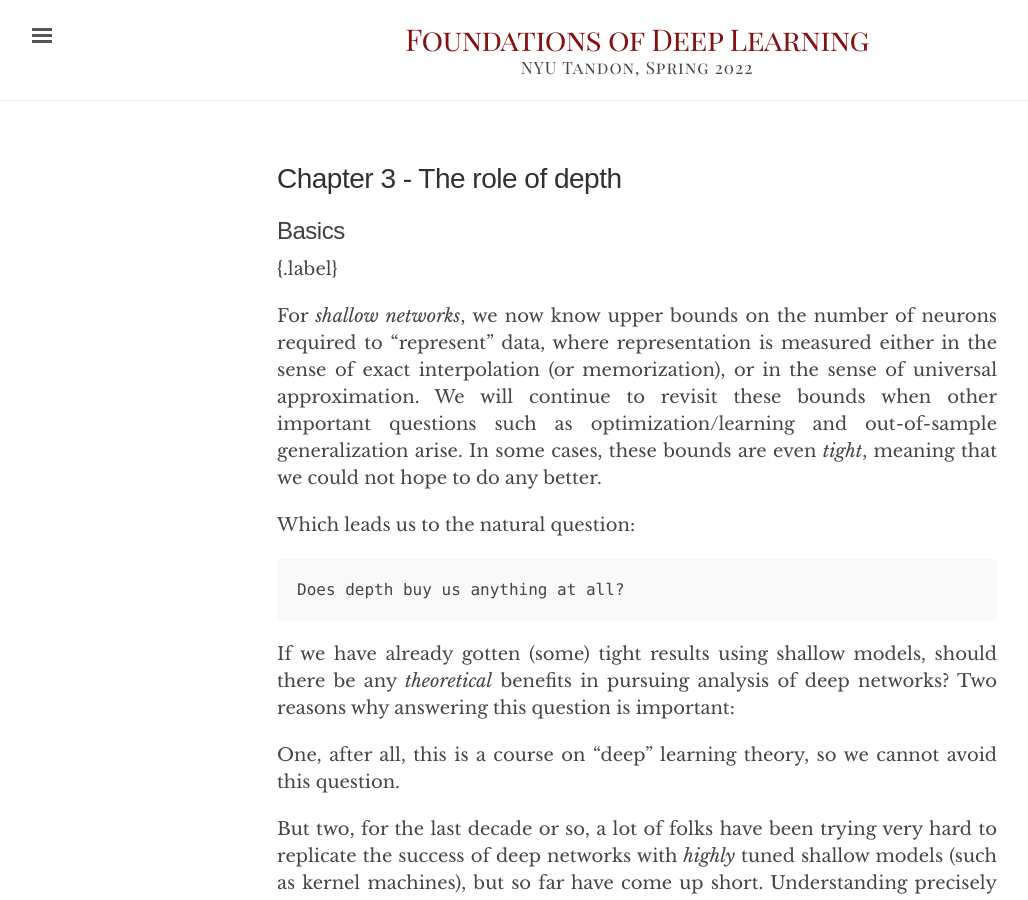
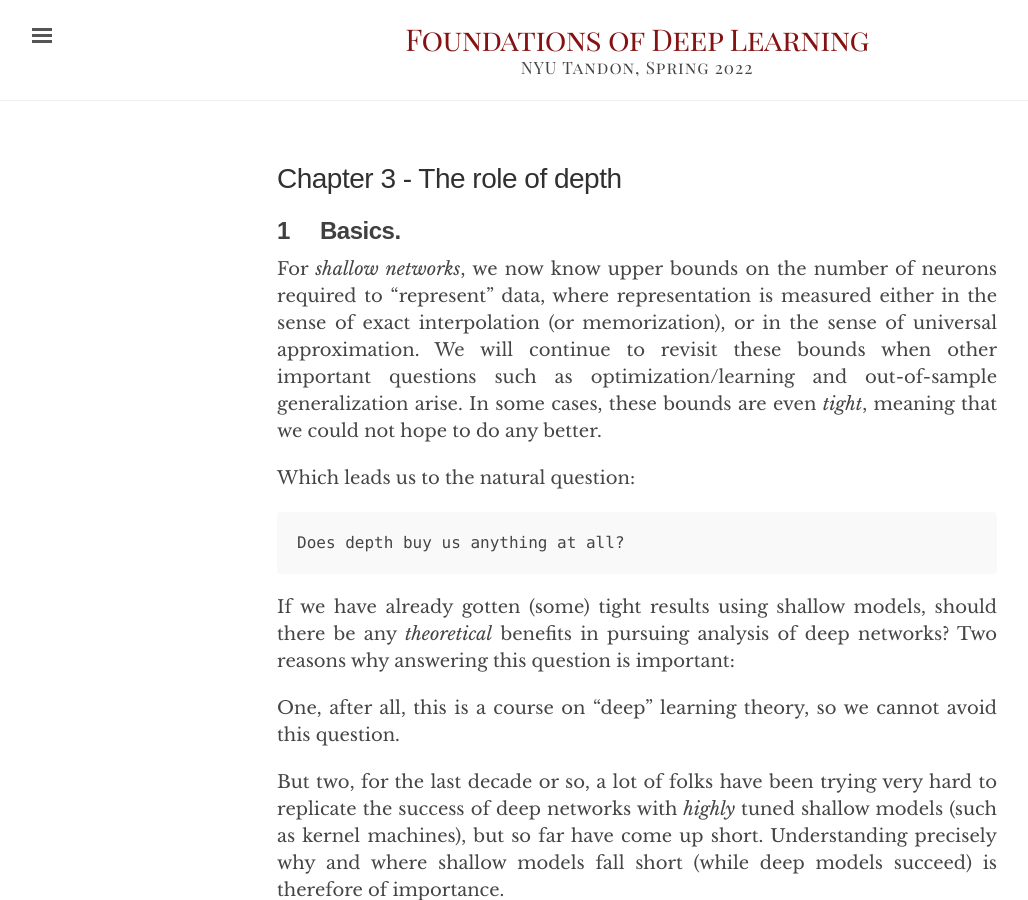
Before and after one commit to chinmayhegde/fodl, a Jekyll site: the page built from _posts/2022-01-16-representation03.md, in a window 1280 px wide and 900 px high. Shown: the whole window, without its empty margins (3-1031 px from the left). Built offline with Jekyll 4.4.1, drawn with Linux system fonts in a browser that asks for light colours; nearby versions of some CDN libraries.

Commit message:
Update 2022-01-16-representation03.md

```diff
--- a/_posts/2022-01-16-representation03.md
+++ b/_posts/2022-01-16-representation03.md
@@ -6,7 +6,7 @@ date: 2022-01-16
 ---
 
 ## Basics
-{.label}
+{:.label}
 
 For *shallow networks*, we now know upper bounds on the number of neurons required to "represent" data, where representation is measured either in the sense of exact interpolation (or memorization), or in the sense of universal approximation. We will continue to revisit these bounds when other important questions such as optimization/learning and out-of-sample generalization arise. In some cases, these bounds are even *tight*, meaning that we could not hope to do any better.
 
```
